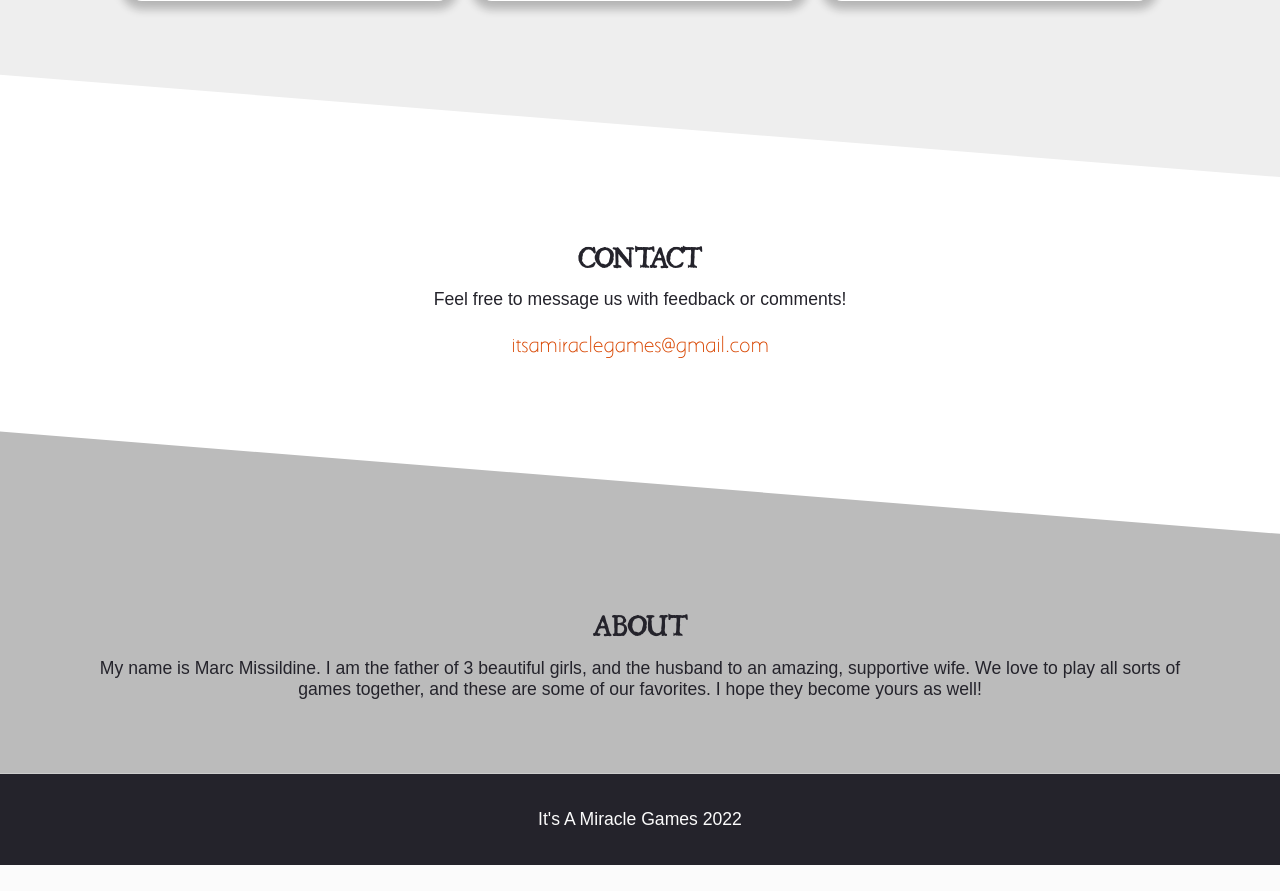
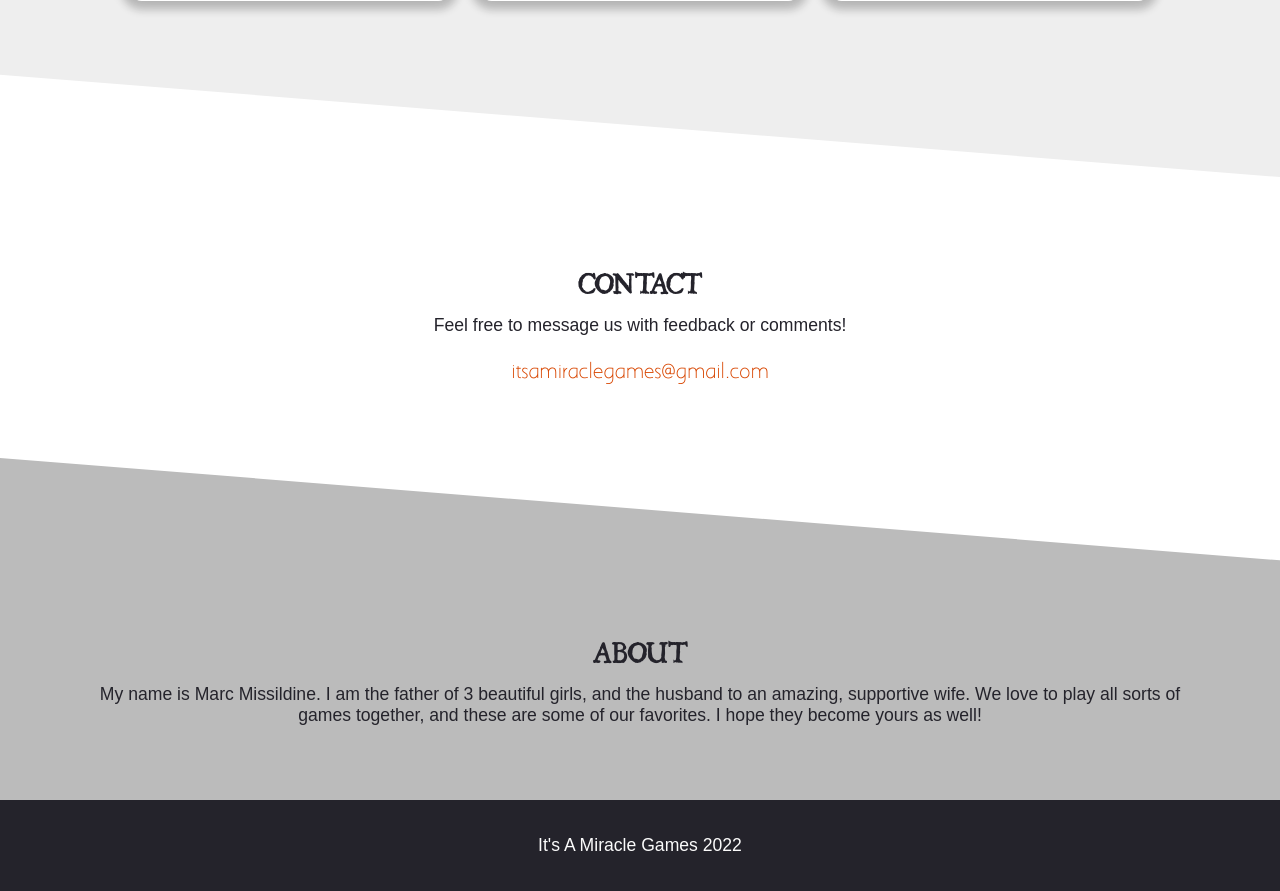
Before and after one commit to missing333/Website_ItsAMiracleGames, a PHP site: page /index.php in a window 1280 px wide. Shown: the part 1510-2401 px from the top of the page. Before the commit the page ends 2375 px from the top, so only its background shows below. Run offline with PHP 8.4, Linux system fonts and the light colour scheme; some libraries are stand-ins or nearby versions; some web fonts are replaced.

Commit message:
fix for contact clipping

```diff
--- a/style.css
+++ b/style.css
@@ -238,7 +238,7 @@ header ul li ul li a {
   justify-content: center;
   background: #EEE;
   padding: 3.5em 1.5em 10em 1.5em;
-  z-index: 2;
+  z-index: 999;
 }
 
 #section-b .card {
@@ -246,7 +246,7 @@ header ul li ul li a {
   transition: all .2s ease-in-out;
   border-radius: 15px;
   margin-top: 60px;
-  z-index: 999;
+  z-index: 2;
 }
 
 #section-b .cardImg {
@@ -309,10 +309,12 @@ header ul li ul li a {
 
 #section-d .box {
   padding: 3.5em 5.5em;
+  padding-top: 5em;
   color: var(--color-dark);
   background: #FFF;
   clip-path: polygon(0 0, 100% 8vw, 100% 100%, 0 100%);
   overflow: hidden;
+  z-index: 100;
 }
 
 #section-d .box:last-child {
```
